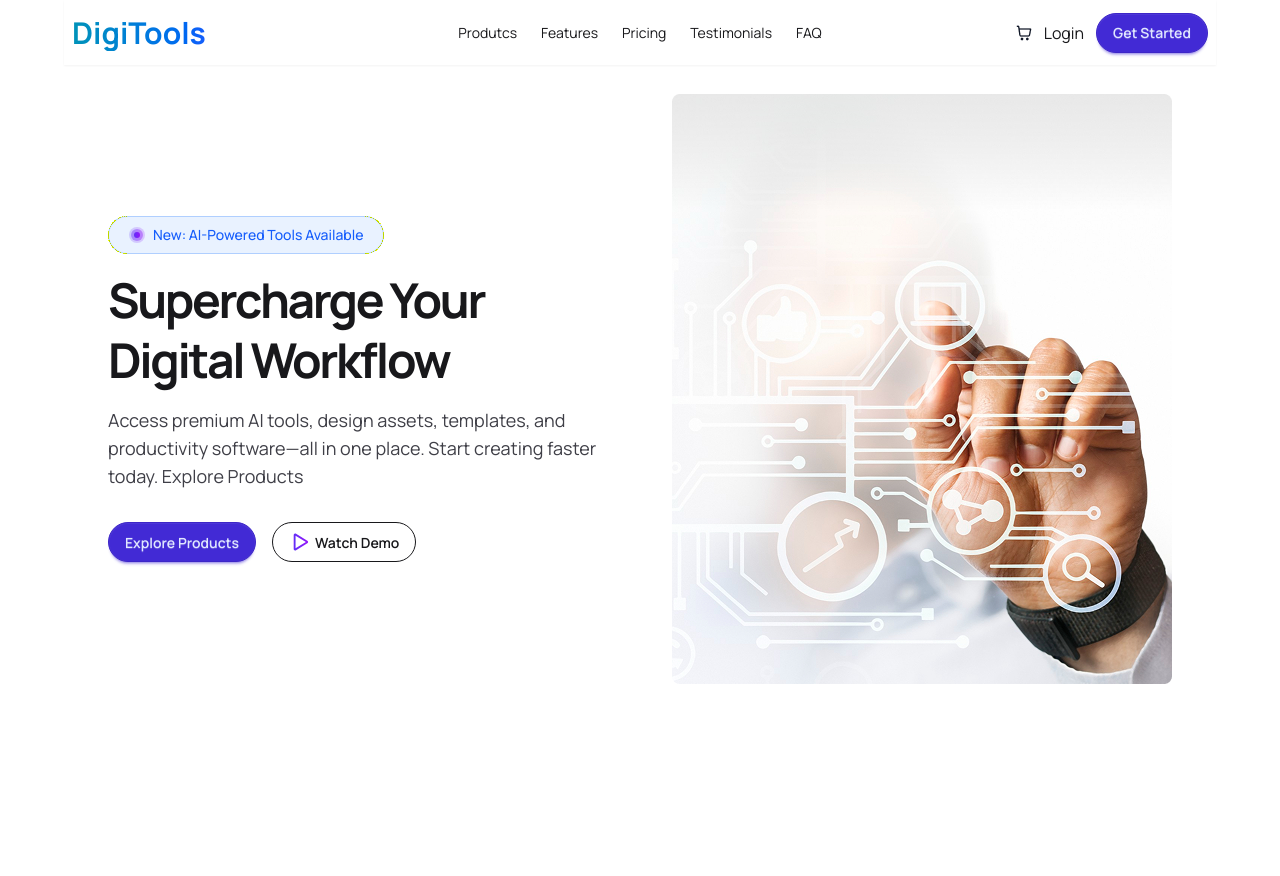
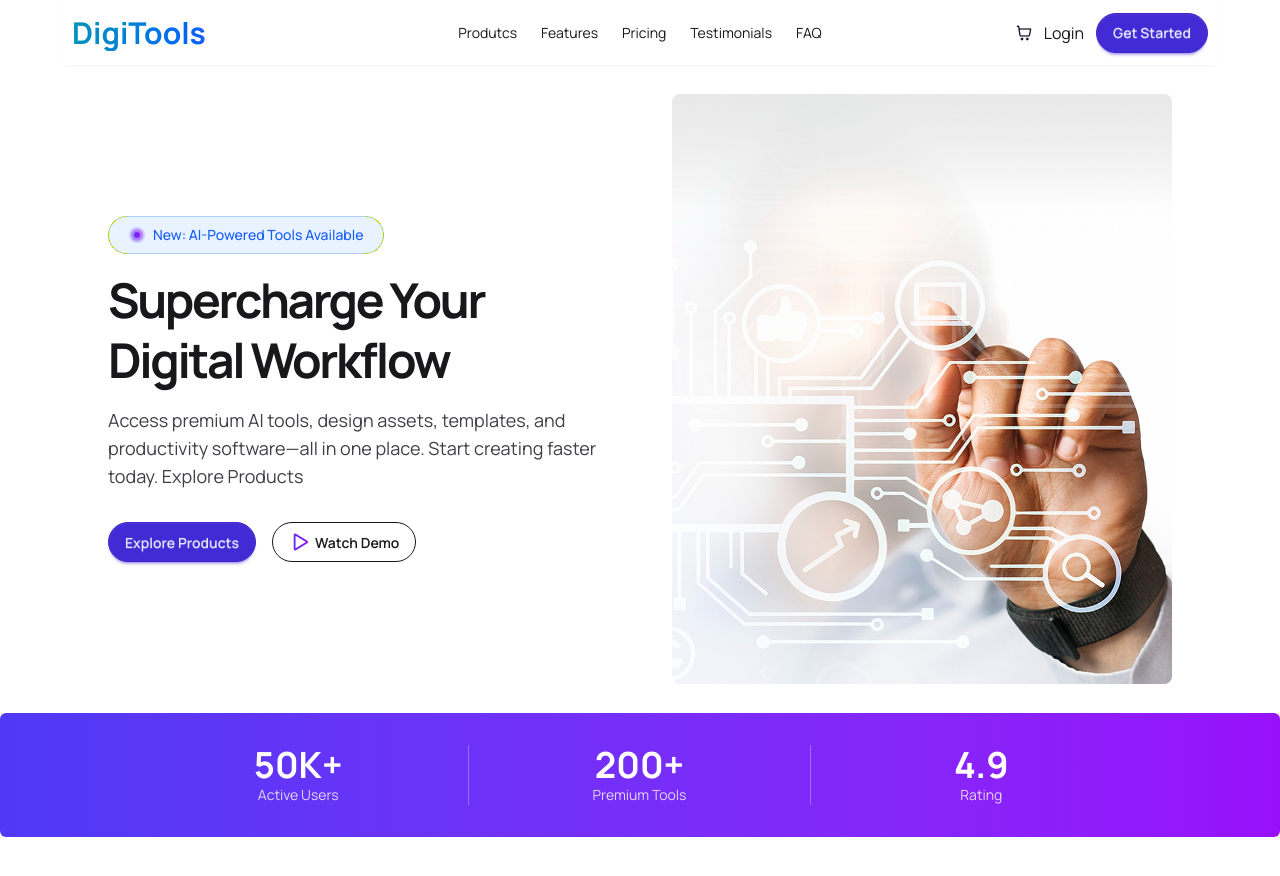
Before and after one commit to nazmul-conqueror/Assignment_6, a React (Vite) app: page / in a window 1280 px wide. Shown: the top 876 px of the page. Before the commit the page ends 800 px from the top, so only its background shows below. Built offline with nearby package versions, Linux system fonts and the light colour scheme.

Commit message:
rating section done

```diff
--- a/src/App.jsx
+++ b/src/App.jsx
@@ -2,6 +2,7 @@
 import './App.css'
 import HeroSection from './Component/HeroSection'
 import Navbar from './Component/Navbar'
+import RatingSection from './Component/RatingSection'
 
 function App() {
 
@@ -11,6 +12,7 @@ function App() {
 
     <Navbar/>
     <HeroSection/>
+    <RatingSection/>
 
 
 
--- a/src/Component/HeroSection.jsx
+++ b/src/Component/HeroSection.jsx
@@ -3,8 +3,8 @@ import bannerImg from "../assets/banner.png"
 
 const HeroSection = () => {
     return (
-        <div className="relative min-h-162 flex items-center overflow-hidden">
-            <div className=" mx-auto grid grid-cols-1 lg:grid-cols-2 gap-10 items-center relative z-10">
+        <div className=" relative min-h-162 flex items-center overflow-hidden">
+            <div className=" mx-auto grid grid-cols-1 lg:grid-cols-2 gap-10 items-center relative ">
                 {/* Left Content */}
                 <div className="space-y-4">
                     <div className="inline-flex items-center gap-2 bg-blue-500/10 border border-blue-500/30 text-blue-600 text-sm font-medium px-5 py-2 rounded-full">
--- /dev/null
+++ b/src/Component/RatingSection.jsx
@@ -0,0 +1,30 @@
+import React from 'react';
+
+const RatingSection = () => {
+    return (
+     <div class="bg-linear-to-r from-indigo-600 to-purple-600  text-white py-8 rounded-md mb-30">
+
+  <div class="max-w-5xl mx-auto grid grid-cols-3 text-center divide-x divide-white/30">
+
+    <div>
+      <h2 class="text-4xl font-bold">50K+</h2>
+      <p class="text-sm opacity-80">Active Users</p>
+    </div>
+
+    <div>
+      <h2 class="text-4xl font-bold">200+</h2>
+      <p class="text-sm opacity-80">Premium Tools</p>
+    </div>
+
+    <div>
+      <h2 class="text-4xl font-bold">4.9</h2>
+      <p class="text-sm opacity-80">Rating</p>
+    </div>
+
+  </div>
+
+</div>
+    );
+};
+
+export default RatingSection;
```
